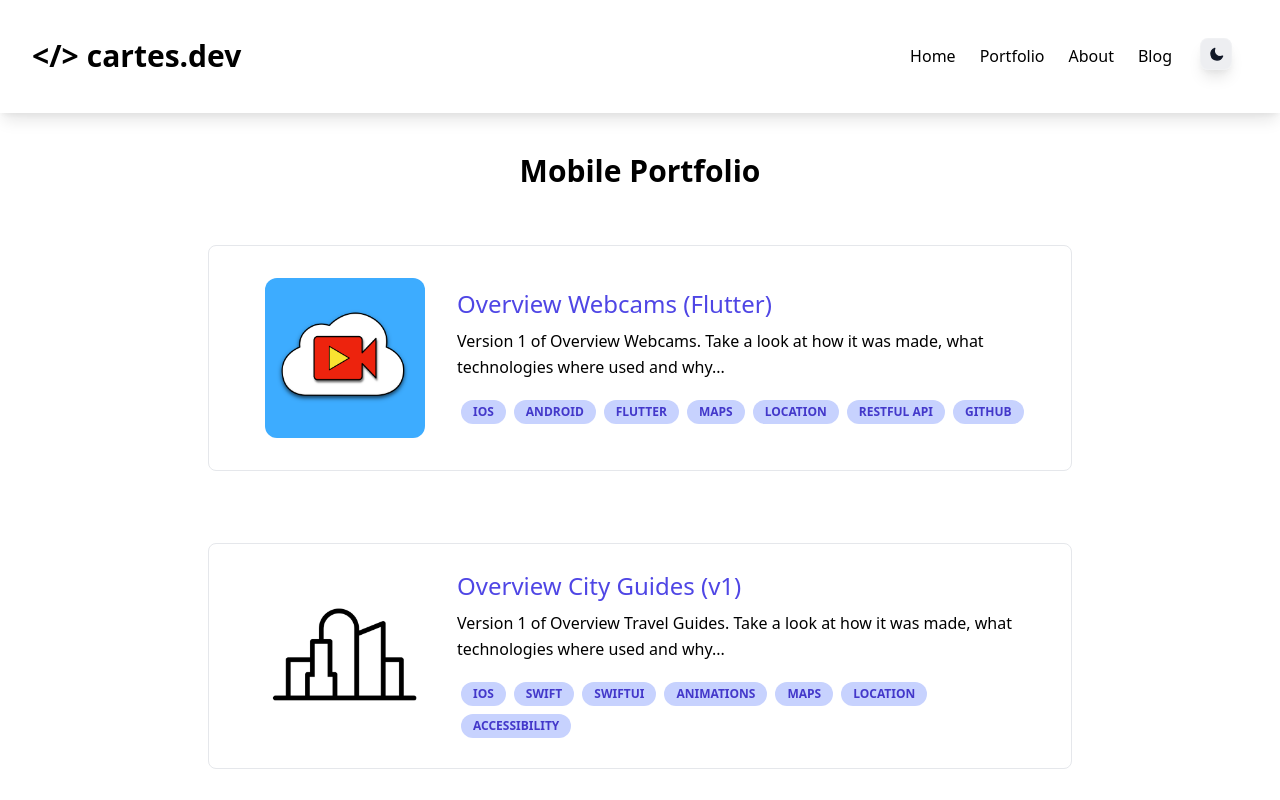
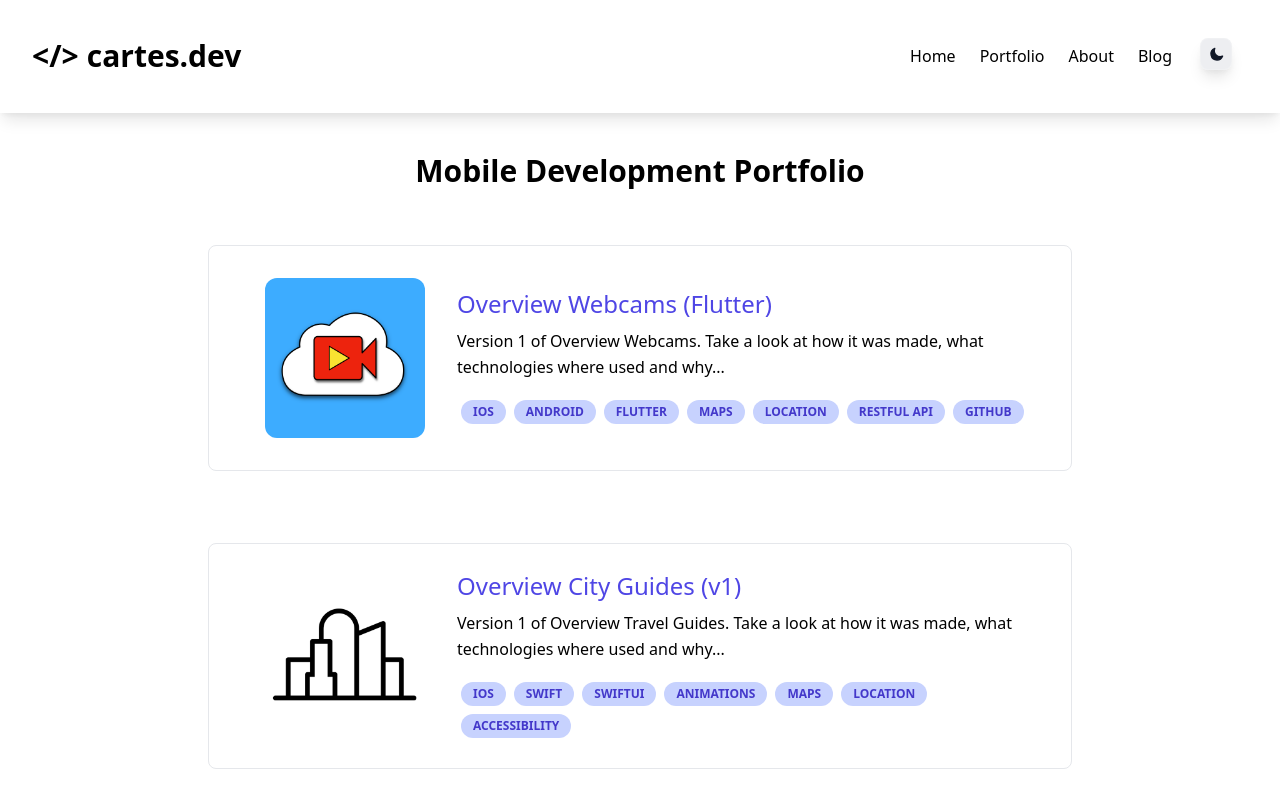
Before and after one commit to alfonsocartes/cartes_dev, a Next.js app: page /portfolio/mobile-development in a window 1280 px wide. Shown: the top 800 px of the page. Built offline with nearby package versions, Linux system fonts and the light colour scheme; what @tailwindcss/typography would draw is missing.

Commit message:
Fix title

```diff
--- a/pages/portfolio/mobile-development/index.js
+++ b/pages/portfolio/mobile-development/index.js
@@ -7,7 +7,7 @@ const MobilePortfolio = ({ allPosts }) => (
   <Layout title="Mobile Portfolio | Cartes Development">
     <div className="max-w-4xl mx-auto">
       <h1 className="sm:text-3xl text-2xl font-bold title-font text-center mb-10">
-        Mobile Portfolio
+        Mobile Development Portfolio
       </h1>
       {/* TODO: order by date */}
       {allPosts.map((post) => (
```
